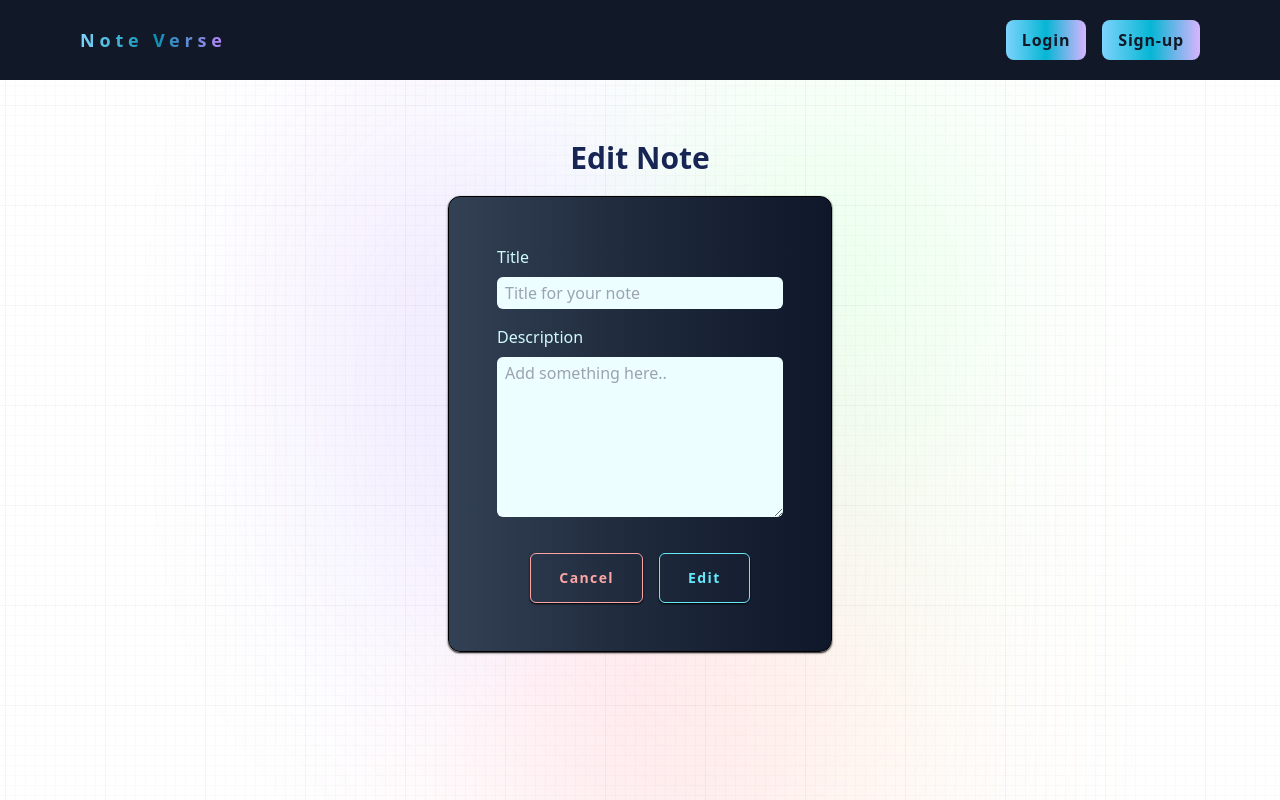
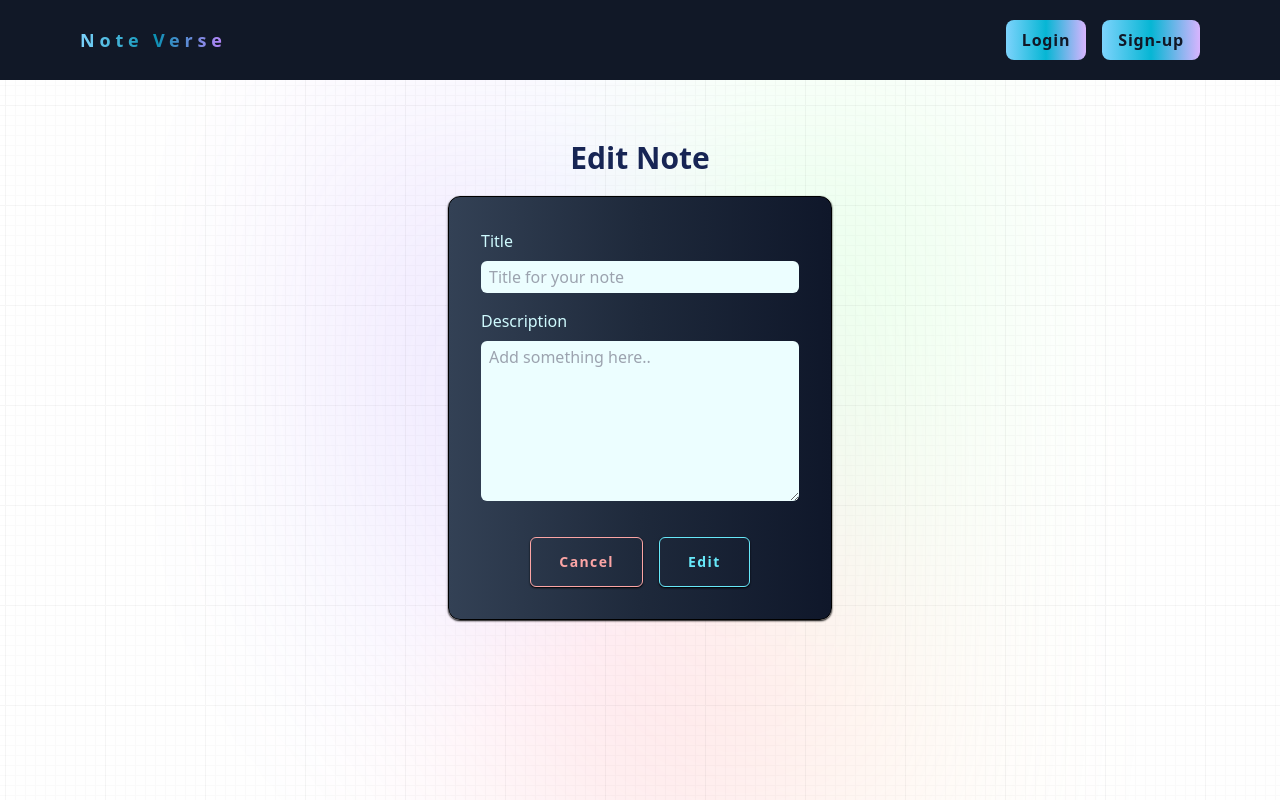
Before and after one commit to AkshatSoni1/New-Notes-App, a Next.js app: page /edit-note/1 in a window 1280 px wide. Built offline with nearby package versions, Linux system fonts and the light colour scheme; no server answers; the database is empty.

Commit message:
Some fixes

```diff
--- a/components/Navbar.jsx
+++ b/components/Navbar.jsx
@@ -90,7 +90,7 @@ const Navbar = () => {
         <>
                 <Link
                   href="/create-note"
-                  className=" text-sky-400  font-semibold text-xl hover:text-cyan-500 text-center [text-shadow:_0_1.5px_0_rgb(1_1_5_/_40%)]"
+                  className=" text-blue-950  font-semibold text-xl hover:text-cyan-500 text-center [text-shadow:_0_1px_3px_rgb(0_0_0_/_40%)]"
                   onClick={() => setToggleDropdown(false)}
                 >
                   Create Note
@@ -107,7 +107,7 @@ const Navbar = () => {
 <div className="flex flex-col items-center">
                 <Link
                   href="/login"
-                  className="text-sky-400 font-bold text-xl hover:text-cyan-500 text-center [text-shadow:_0_1.5px_0_rgb(1_1_5_/_40%)]"
+                  className="text-sky-400 font-bold text-xl hover:text-cyan-500 text-center [text-shadow:_0_1px_3px_rgb(0_0_0_/_40%)]"
                   onClick={() => setToggleDropdown(false)}
                 >
                   Login
--- a/components/NoteForm.jsx
+++ b/components/NoteForm.jsx
@@ -6,7 +6,7 @@ const NoteForm = ({type, title, description, setTitle, setDescription, handleSub
   const router = useRouter();
   return (
     <form
-    className=' z-10 border border-black flex flex-col gap-4 justify-center items-center w-80 lg:w-96 py-12 px-12 rounded-xl bg-gradient-to-r from-slate-700 via-slate-800 to-slate-900 shadow-sm shadow-black'
+    className=' z-10 border border-black flex flex-col gap-4 justify-center items-center w-80 lg:w-96 py-8 px-8 rounded-xl bg-gradient-to-r from-slate-700 via-slate-800 to-slate-900 shadow-sm shadow-black'
     onSubmit={handleSubmit}
     >
         <div className="flex flex-col w-full gap-2">
```
